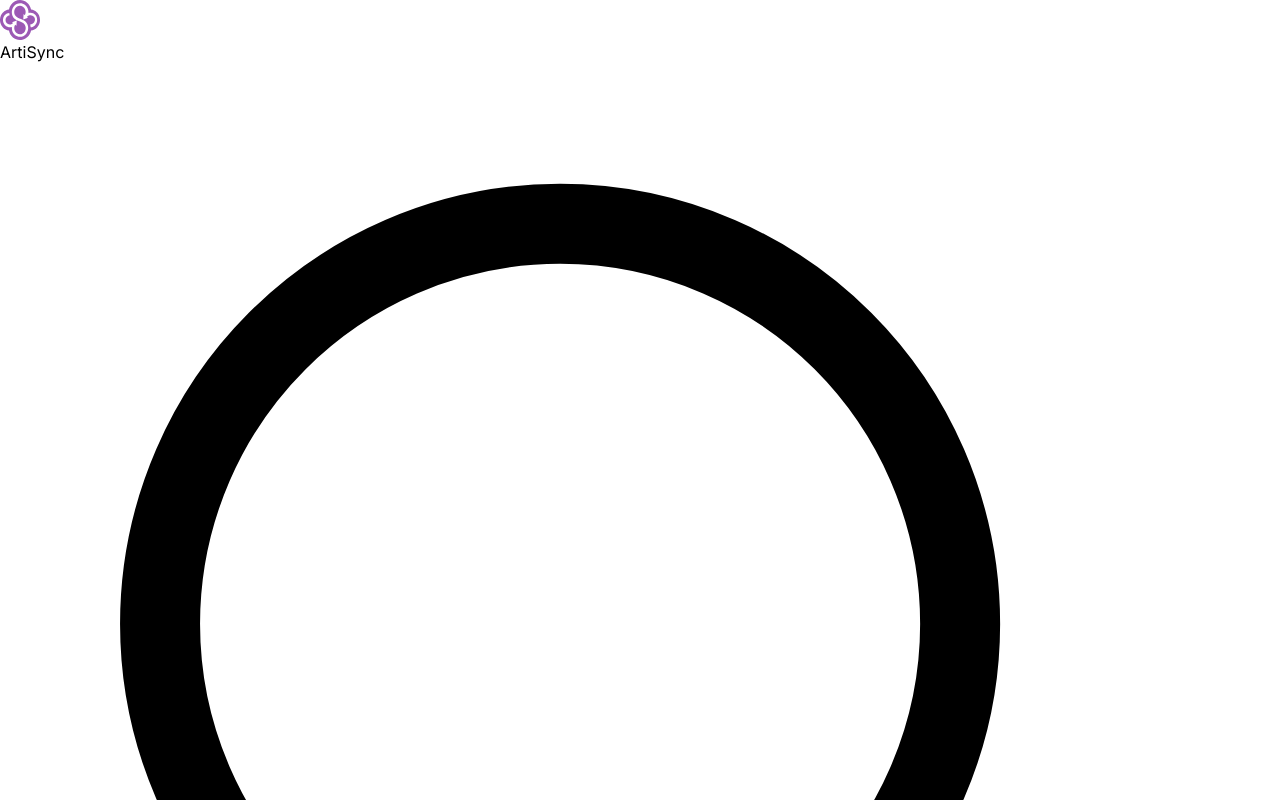
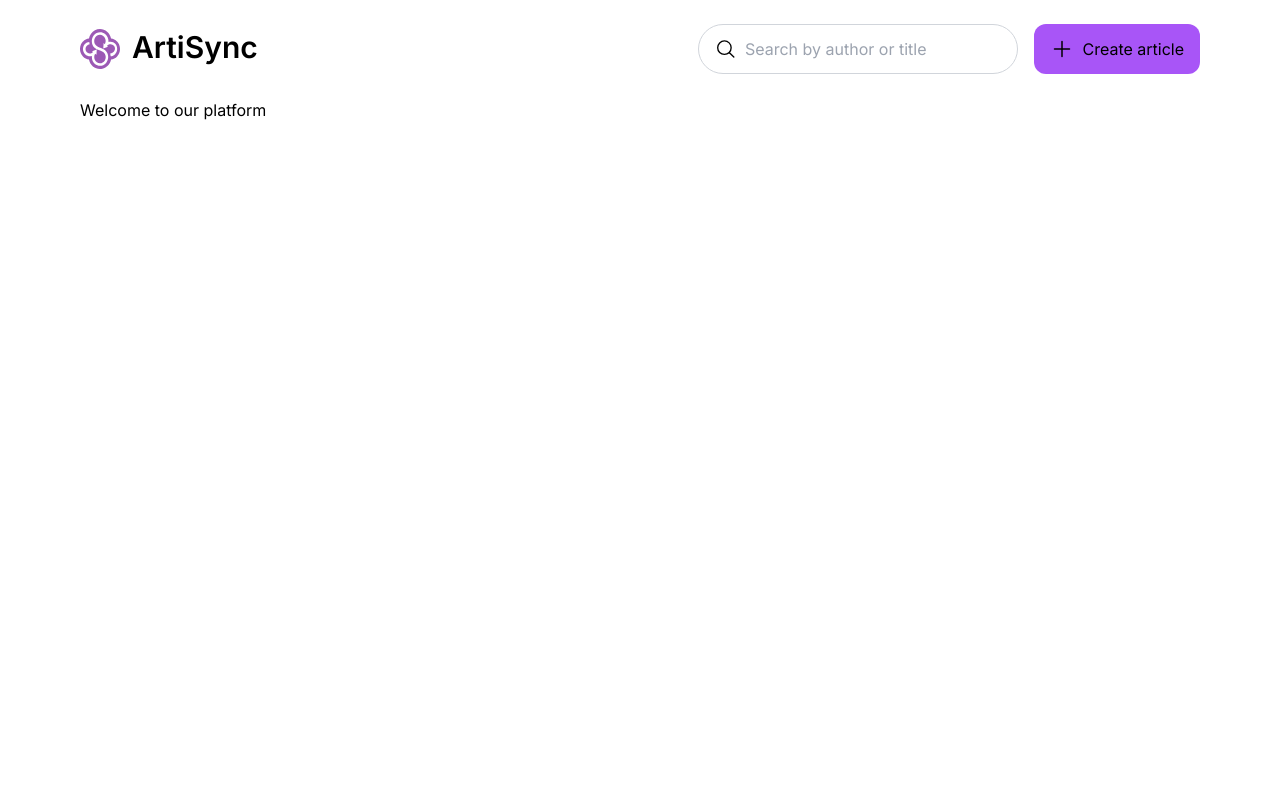
Before and after one commit to lutzzdias/artisync, a Next.js app in the folder client/: page /auth/login in a window 1280 px wide. Before the commit this address had no page. Shown: the top 800 px of the page. Built offline with nearby package versions, Linux system fonts and the light colour scheme.

Commit message:
refactor [client]: change project structure and fix icons

```diff
--- a/client/package.json
+++ b/client/package.json
@@ -25,6 +25,7 @@
     "@types/react-dom": "^18",
     "eslint": "^8",
     "eslint-config-next": "14.1.3",
+    "eslint-config-prettier": "^9.1.0",
     "tailwindcss": "^3.4.1",
     "typescript": "^5"
   }
--- a/client/src/app/layout.tsx
+++ b/client/src/app/layout.tsx
@@ -3,6 +3,7 @@
 import "../globals.css";
 
 import { NavBar } from "@/components/NavBar";
+import Script from "next/script";
 
 const montserrat = Montserrat({
   subsets: ["latin"],
@@ -31,7 +32,7 @@
         <meta charSet="utf-8" />
         <meta name="viewport" content="width=device-width, initial-scale=1.0" />
         <title>Example</title>
-        <script src="https://cdn.tailwindcss.com"></script>
+        <Script src="https://cdn.tailwindcss.com" />
       </head>
       <body
         className={`${inter.className} ${montserrat.className} bg-white-500 px-20 py-6`}
--- a/client/src/app/page.tsx
+++ b/client/src/app/not-found.tsx
@@ -1,5 +1,5 @@
-import { Grid } from "./components/Grid";
-import { Header } from "./components/Header";
+import { Grid } from "../components/Grid";
+import { Header } from "../components/Header";
 
 export default function Home() {
   return (
--- a/client/src/components/ArticleButton.tsx
+++ b/client/src/components/ArticleButton.tsx
@@ -15,7 +15,7 @@
         className="flex flex-row items-center justify-center gap-2 rounded-xl bg-purple-500 px-4 py-3 text-white-500"
         onClick={openCreationModal}
       >
-        <PlusIcon />
+        <PlusIcon className="h-6 w-6" />
         Create article
       </button>
       {showModal ? <ArticleModal showModal={setShowModal} /> : null}
--- a/client/src/components/ArticleModal.tsx
+++ b/client/src/components/ArticleModal.tsx
@@ -27,7 +27,7 @@
                 <div className="flex w-full items-center justify-between">
                   <div className="text-4xl font-bold">Title</div>
                   <button onClick={closeModal}>
-                    <XMarkIcon />
+                    <XMarkIcon className="h-6 w-6" />
                   </button>
                 </div>
                 <div className="text-sm">Author</div>
--- a/client/src/components/NavBar.tsx
+++ b/client/src/components/NavBar.tsx
@@ -1,4 +1,4 @@
-import logo from "@/logo.svg";
+import logo from "@/assets/logo.svg";
 import { MagnifyingGlassIcon } from "@heroicons/react/24/outline";
 import Image from "next/image";
 import { ArticleButton } from "./ArticleButton";
@@ -19,7 +19,7 @@
           <section role="search">
             <form action="#" method="get" className="w-80">
               <div className="flex items-center gap-2 rounded-full border border-solid border-gray-300 px-4">
-                <MagnifyingGlassIcon className="text-gray-300" />
+                <MagnifyingGlassIcon className="h-6 w-6" />
                 <input
                   className="w-full bg-transparent py-3 focus:outline-none"
                   type="search"
--- a/client/src/output.css
+++ b/client/src/output.css
@@ -579,6 +579,10 @@
   height: 100%;
 }
 
+.h-6 {
+  height: 1.5rem;
+}
+
 .w-2\/5 {
   width: 40%;
 }
@@ -589,6 +593,10 @@
 
 .w-full {
   width: 100%;
+}
+
+.w-6 {
+  width: 1.5rem;
 }
 
 .grid-cols-4 {
```
Also changed, not shown: client/.eslintrc.json, client/src/app/auth/login/components/Title.tsx (renamed from client/src/app/(auth)/login/components/Title.tsx), client/src/app/auth/login/page.tsx (renamed from client/src/app/(auth)/login/page.tsx), client/src/assets/logo.svg (renamed from client/src/logo.svg), client/src/components/Grid.tsx (renamed from client/src/app/components/Grid.tsx), client/src/components/Header.tsx (renamed from client/src/app/components/Header.tsx), 1 other file (tests, documents, lock files or other folders).
